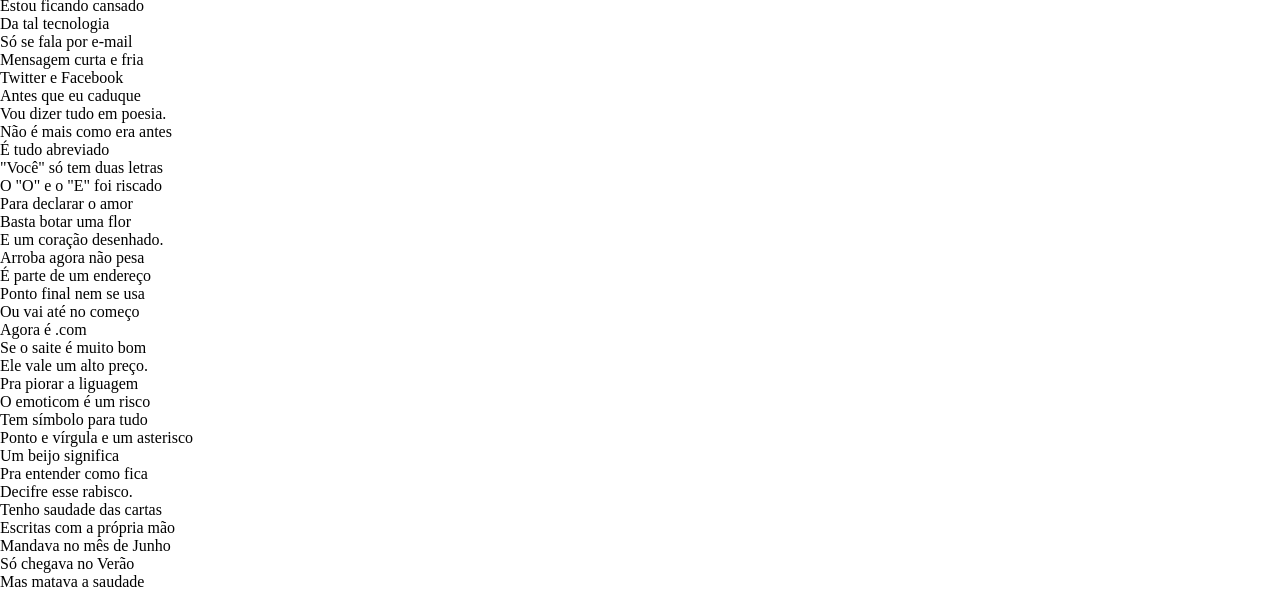
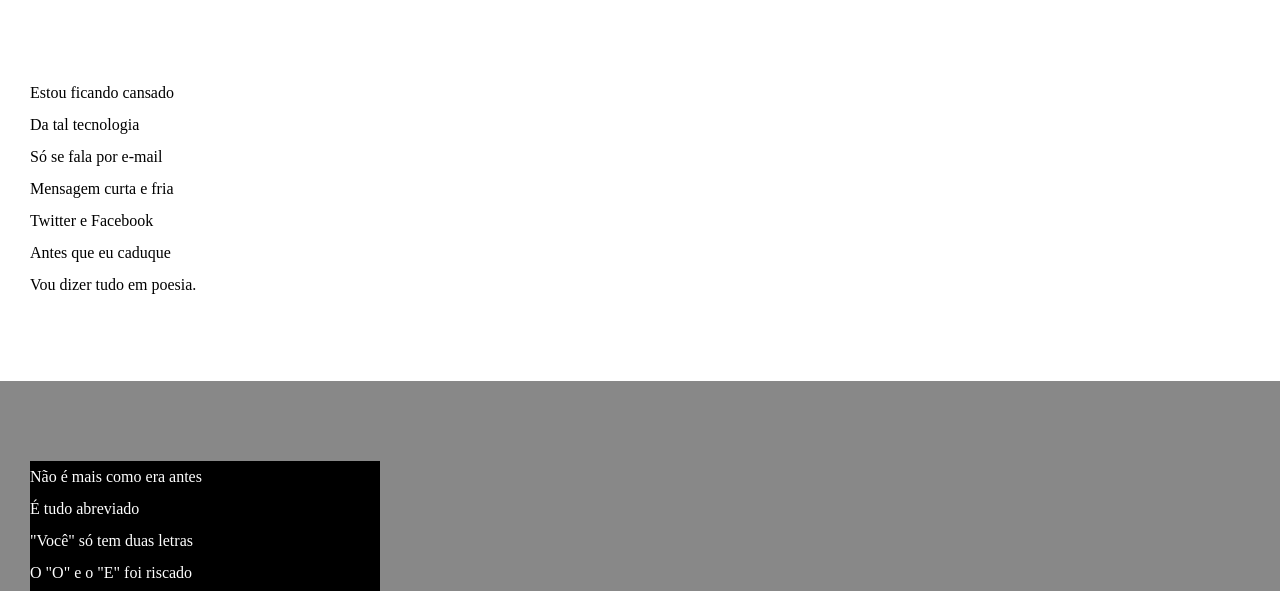
Before and after one commit to TobiasAlvz/Html-Css-Js, a plain HTML site: page desafios/desafio011/index.html in a window 1280 px wide. Shown: the part 163-754 px from the top of the page. Drawn offline with Linux system fonts and the light colour scheme.

Commit message:
Update style.css

```diff
--- a/desafios/desafio011/estilo/style.css
+++ b/desafios/desafio011/estilo/style.css
@@ -31,7 +31,33 @@ header a {
     text-decoration: none;
     color: white;
     font-weight: bolder;
+}
 
+header a:hover{
+    text-decoration: underline;
+}
+
+section{
+    padding-top: 10vh;
+    padding-bottom: 10vh;
+    line-height: 2em;
+    padding-left: 30px;
+
+}
+
+.normal{
+    background-color: white;
+    color: black;
+}
+
+.imagem{
+    background-color: rgba(0, 0, 0, 0.466);
+    color: white;
+}
+
+.imagem > p{
+    width: 350px;
+    background-color: black;
 }
 
 footer {
@@ -39,7 +65,7 @@ footer {
     color: white;
     text-align: center;
     font-size: 0.7em;
-    padding: 6px;
+    padding: 7px;
 
 }
 
```
